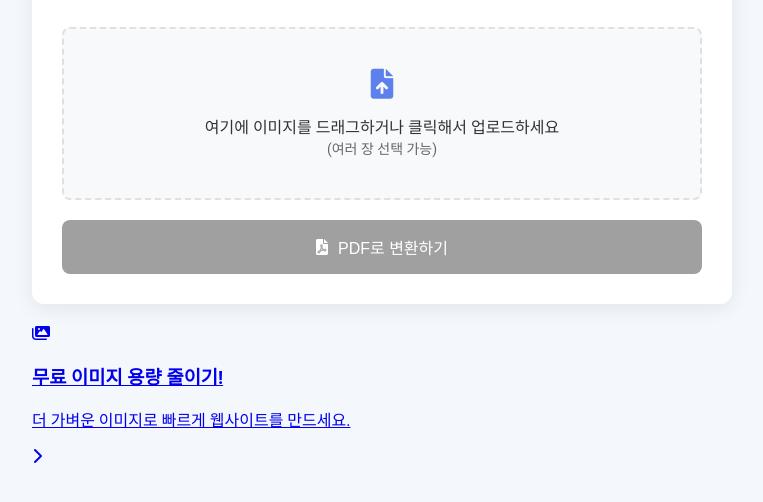
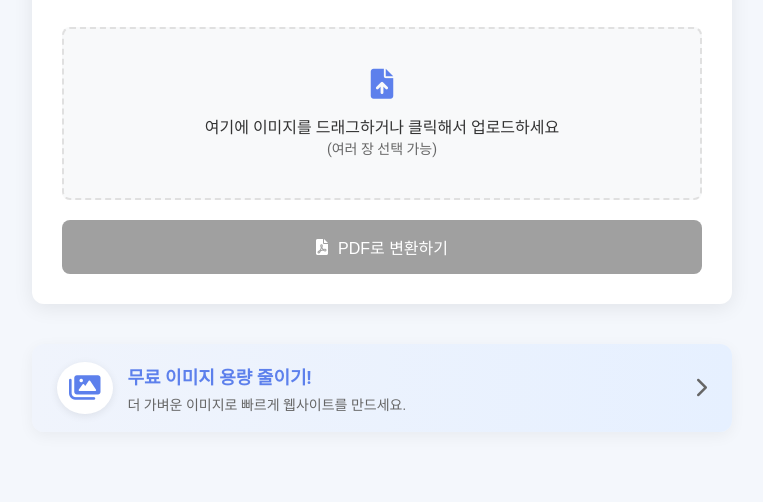
Before and after one commit to wnguds1111/jpgtopdf, a website: page index.html in a window 1280 px wide. Shown: the part 152-654 px from the top of the page, without its empty margins (258-1021 px from the left). Drawn offline with Linux system fonts and the light colour scheme.

Commit message:
Update style.css

```diff
--- a/style.css
+++ b/style.css
@@ -230,4 +230,60 @@
     color: var(--text-dark);
 }
 
+/* style.css */
+
+/* ... (기존 모든 스타일 유지) ... */
+
+/* --- [새로 추가] 프로모션 배너 스타일 --- */
+.promo-banner {
+    display: flex;
+    align-items: center;
+    gap: 15px;
+    background: linear-gradient(90deg, #F0F4FC, #E6F0FF); /* 부드러운 그라데이션 */
+    padding: 18px 25px;
+    border-radius: 12px;
+    box-shadow: 0 4px 15px rgba(0, 0, 0, 0.05);
+    text-decoration: none; /* 링크 밑줄 제거 */
+    color: var(--text-dark); /* 텍스트 색상 */
+    transition: transform 0.2s ease, box-shadow 0.2s ease;
+    margin-top: 20px; /* 위쪽 여백 추가 */
+}
+
+.promo-banner:hover {
+    transform: translateY(-3px); /* 호버 시 살짝 위로 */
+    box-shadow: 0 6px 20px rgba(0, 0, 0, 0.1);
+}
+
+.banner-icon {
+    font-size: 28px;
+    color: var(--main-blue);
+    background-color: white;
+    padding: 12px;
+    border-radius: 50%;
+    display: flex;
+    align-items: center;
+    justify-content: center;
+    box-shadow: 0 2px 8px rgba(0, 0, 0, 0.08);
+}
+
+.banner-content {
+    flex-grow: 1;
+}
+
+.banner-content h3 {
+    margin: 0;
+    font-size: 18px;
+    color: var(--main-blue);
+}
+
+.banner-content p {
+    margin: 5px 0 0;
+    font-size: 14px;
+    color: var(--text-light);
+}
+
+.banner-arrow i {
+    font-size: 20px;
+    color: var(--text-light);
+}
 /* ... (로딩 스피너 및 기타 기존 스타일 유지) ... */
```
